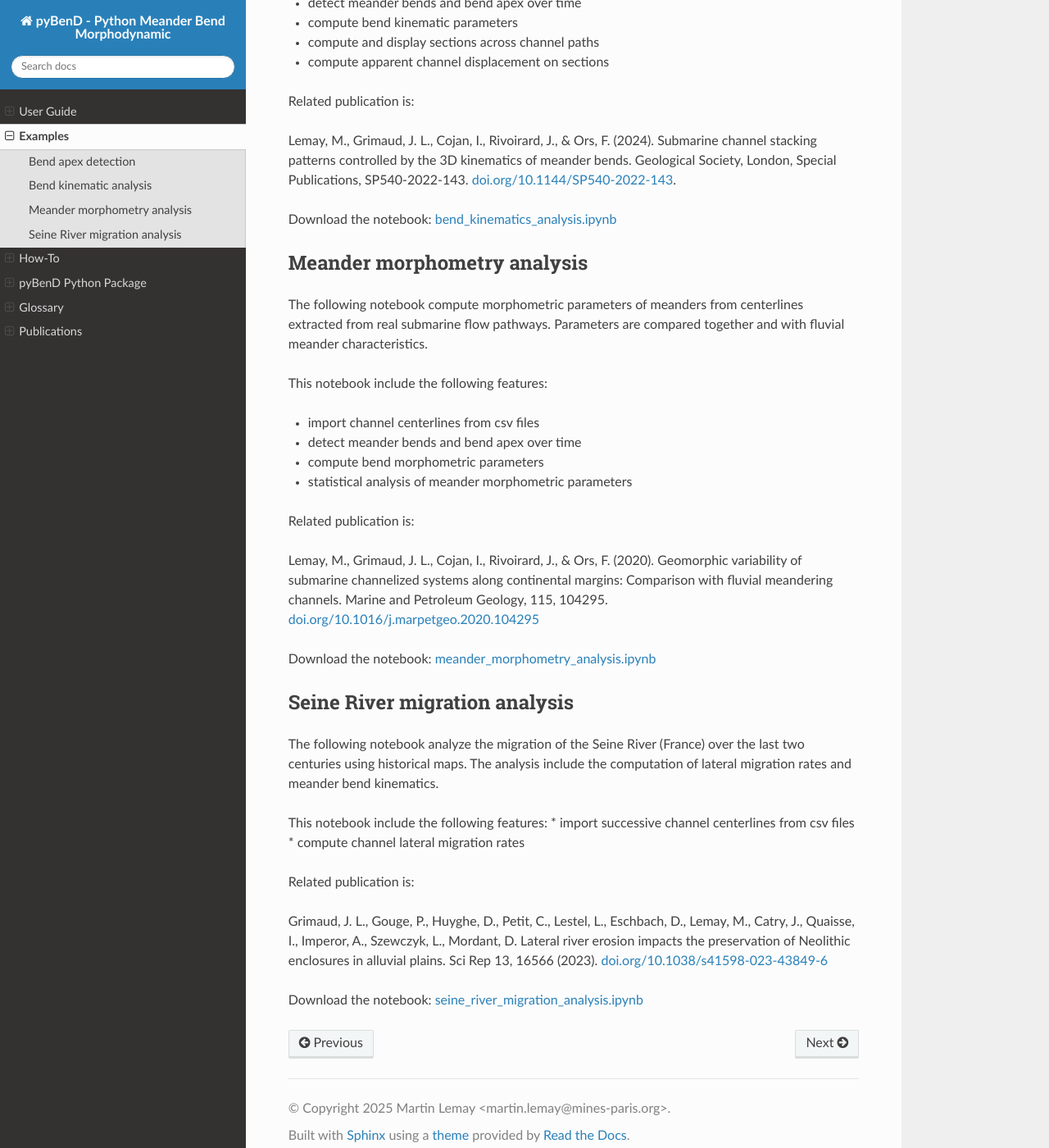
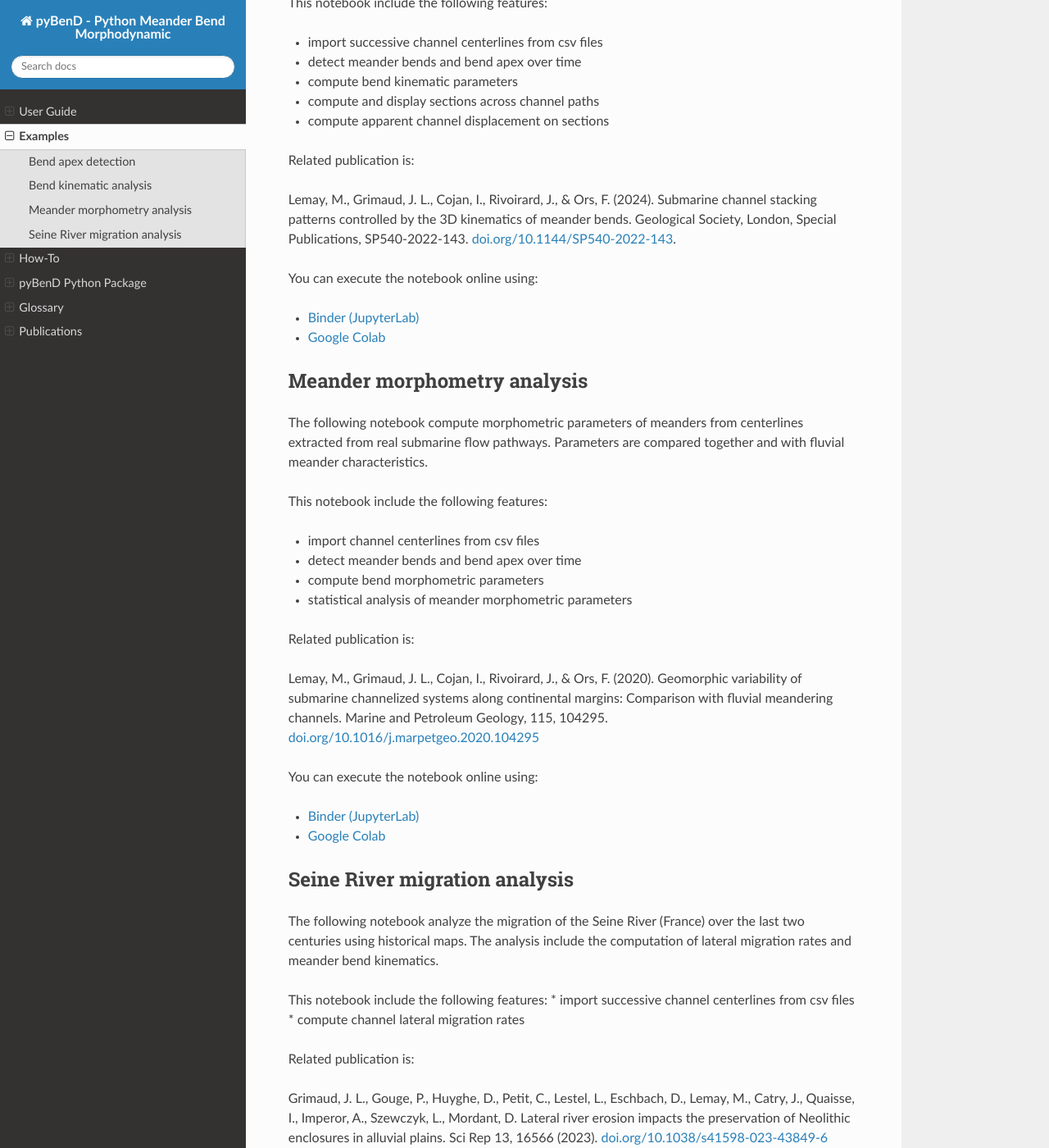
Before and after one commit to martin-lemay/pyBenD, a Sphinx documentation site: the page built from docs/examples.rst, in a window 1280 px wide and 1400 px high, scrolled down 856 px. Shown: the whole window at 82% size. Built offline with Sphinx 7.4.7 and the Read the Docs theme 3.1.0, drawn with Linux system fonts in a browser that asks for light colours; some of the changed text lies outside the part shown.

Commit message:
Update links to Binder and Google collab

```diff
--- a/docs/examples.rst
+++ b/docs/examples.rst
@@ -20,8 +20,10 @@ Lemay, M., Grimaud, J. L., Limaye, A. B. (2026). Automated detection
 of the apex of a meander bend using the cumulative spatial distribution of curvature.
 Submitted to *Earth Surface Processes and Landforms*.
 
-Download the notebook: `bend_apex_detection.ipynb <notebooks/bend_apex_detection.ipynb>`_
+You can execute the notebook online using:
 
+* `Binder (JupyterLab) <https://mybinder.org/v2/gh/martin-lemay/pyBenD/v1.0.1?urlpath=lab/tree/notebooks/bend_apex_detection.ipynb>`_
+* `Google Colab <https://colab.research.google.com/github/martin-lemay/pyBenD/blob/v1.0.1/notebooks/bend_apex_detection.ipynb>`_
 
 Bend kinematic analysis
 ************************
@@ -44,7 +46,10 @@ Lemay, M., Grimaud, J. L., Cojan, I., Rivoirard, J., & Ors, F. (2024). Submarine
 controlled by the 3D kinematics of meander bends. Geological Society, London, Special Publications, SP540-2022-143.
 `doi.org/10.1144/SP540-2022-143 <https://doi.org/10.1144/SP540-2022-143>`_.
 
-Download the notebook: `bend_kinematics_analysis.ipynb <notebooks/bend_kinematics_analysis.ipynb>`_
+You can execute the notebook online using:
+
+* `Binder (JupyterLab) <https://mybinder.org/v2/gh/martin-lemay/pyBenD/v1.0.1?urlpath=lab/tree/notebooks/bend_kinematics_analysis.ipynb>`_
+* `Google Colab <https://colab.research.google.com/github/martin-lemay/pyBenD/blob/v1.0.1/notebooks/bend_kinematics_analysis.ipynb>`_
 
 
 Meander morphometry analysis
@@ -67,7 +72,10 @@ Lemay, M., Grimaud, J. L., Cojan, I., Rivoirard, J., & Ors, F. (2020). Geomorphi
 along continental margins: Comparison with fluvial meandering channels. Marine and Petroleum Geology, 115, 104295.
 `doi.org/10.1016/j.marpetgeo.2020.104295 <https://doi.org/10.1016/j.marpetgeo.2020.104295>`_
 
-Download the notebook: `meander_morphometry_analysis.ipynb <notebooks/meander_morphometry_analysis.ipynb>`_
+You can execute the notebook online using:
+
+* `Binder (JupyterLab) <https://mybinder.org/v2/gh/martin-lemay/pyBenD/v1.0.1?urlpath=lab/tree/notebooks/meander_morphometry_analysis.ipynb>`_
+* `Google Colab <https://colab.research.google.com/github/martin-lemay/pyBenD/blob/v1.0.1/notebooks/meander_morphometry_analysis.ipynb>`_
 
 
 Seine River migration analysis
@@ -88,4 +96,7 @@ Catry, J., Quaisse, I., Imperor, A., Szewczyk, L., Mordant, D. Lateral river ero
 impacts the preservation of Neolithic enclosures in alluvial plains.
 Sci Rep 13, 16566 (2023). `doi.org/10.1038/s41598-023-43849-6 <https://doi.org/10.1038/s41598-023-43849-6>`_
 
-Download the notebook: `seine_river_migration_analysis.ipynb <notebooks/seine_river_migration_analysis.ipynb>`_
+You can execute the notebook online using:
+
+* `Binder (JupyterLab) <https://mybinder.org/v2/gh/martin-lemay/pyBenD/v1.0.1?urlpath=lab/tree/notebooks/seine_river_migration_analysis.ipynb>`_
+* `Google Colab <https://colab.research.google.com/github/martin-lemay/pyBenD/blob/v1.0.1/notebooks/seine_river_migration_analysis.ipynb>`_
```
Also changed, not shown: README.md (+14 -14 lines), 1 other file.
